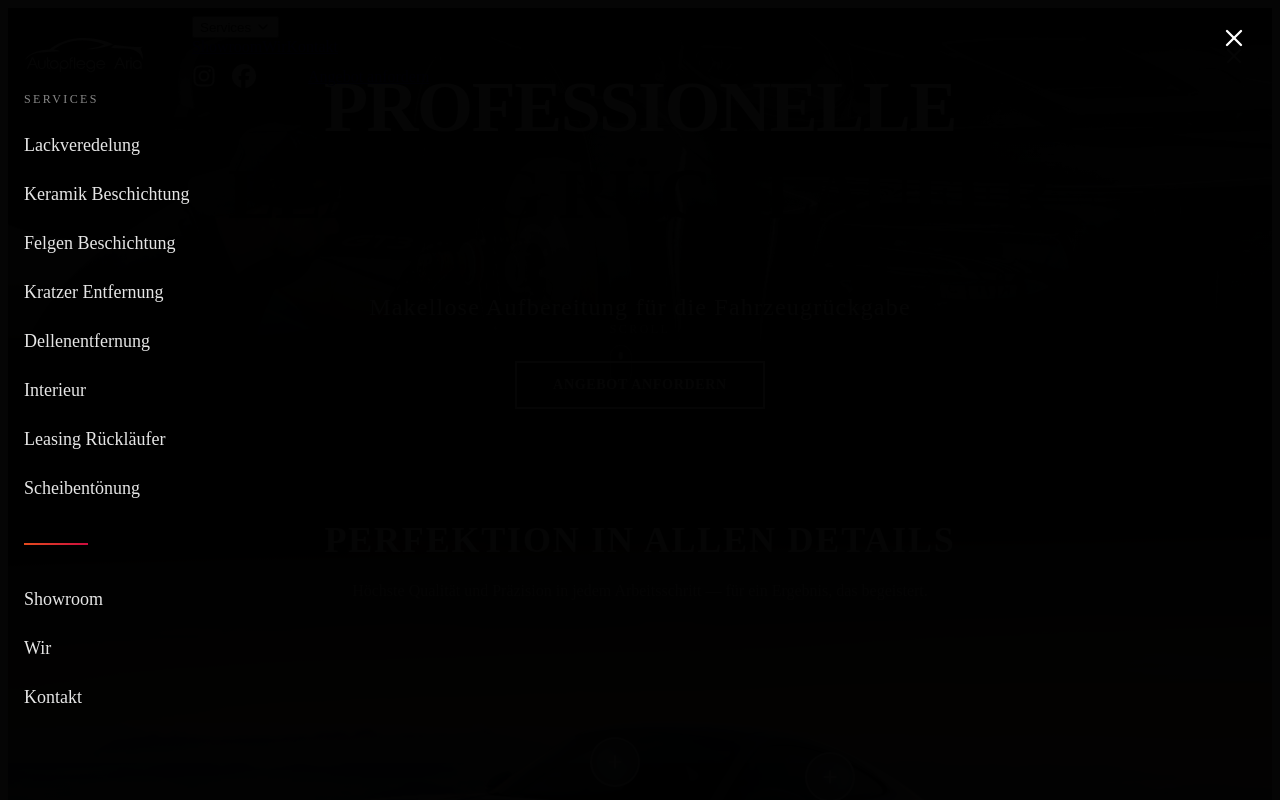
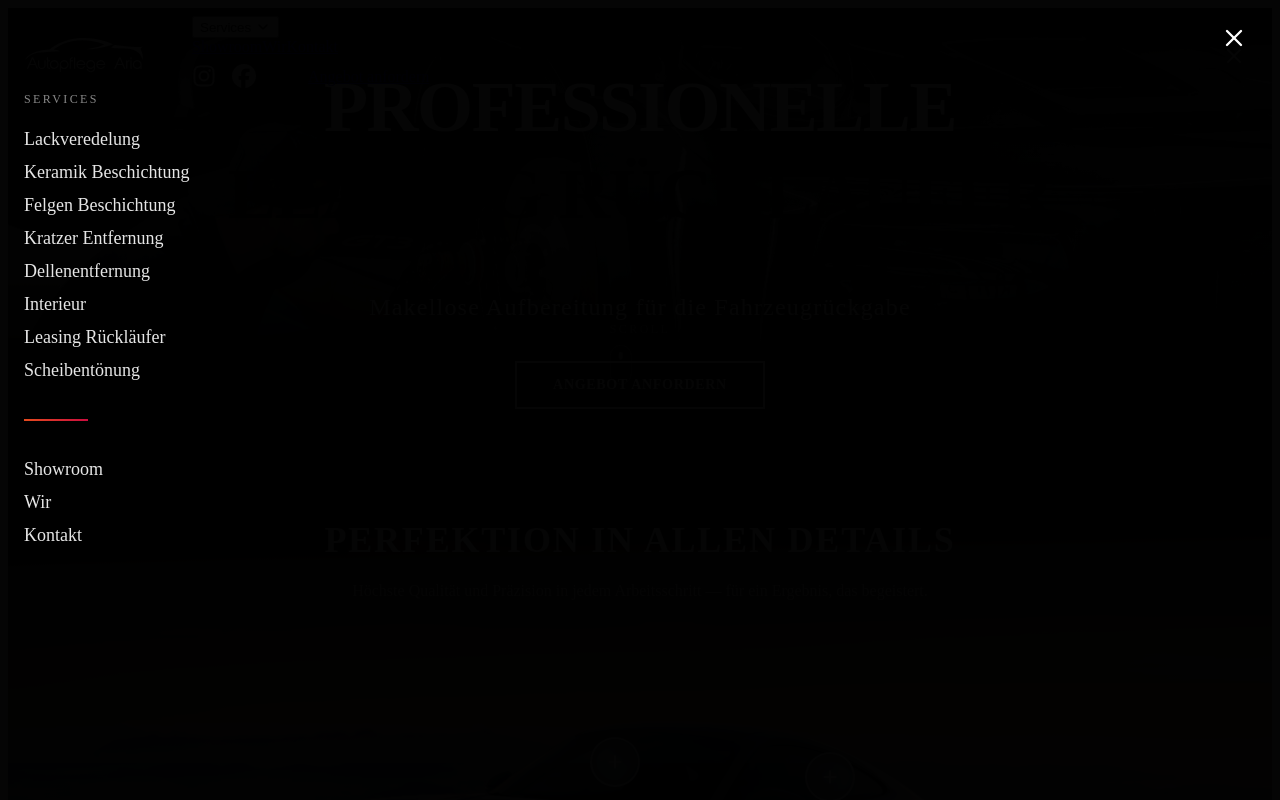
Before and after one commit to ardijancuri/german-cars-website, a React (Vite) app: page / in a window 1280 px wide. Both pictures are taken after a click on the button 1234 px from the left and 57 px from the top of the page. Shown: the top 800 px of the page. Built offline with nearby package versions, Linux system fonts and the light colour scheme; the HTML template or start-up script is replaced by a standard one.

Commit message:
updated mobile navigation links

```diff
--- a/src/components/layout/Navbar.jsx
+++ b/src/components/layout/Navbar.jsx
@@ -479,14 +479,14 @@ export default function Navbar() {
                   >
                     Services
                   </p>
-                  <div style={{ display: 'flex', flexDirection: 'column', gap: '4px' }}>
+                  <div style={{ display: 'flex', flexDirection: 'column', gap: '0px' }}>
                     {services.map((service) => (
                       <Link
                         key={service.path}
                         to={service.path}
                         style={{
                           display: 'block',
-                          padding: '12px 0',
+                          padding: '6px 0',
                           fontSize: '18px',
                           color: 'rgba(255, 255, 255, 0.9)',
                           textDecoration: 'none',
@@ -510,14 +510,14 @@ export default function Navbar() {
                 />
 
                 {/* Main Links */}
-                <div style={{ display: 'flex', flexDirection: 'column', gap: '4px', marginBottom: '32px' }}>
+                <div style={{ display: 'flex', flexDirection: 'column', gap: '0px', marginBottom: '32px' }}>
                   {navLinks.map((link) => (
                     <Link
                       key={link.path}
                       to={link.path}
                       style={{
                         display: 'block',
-                        padding: '12px 0',
+                        padding: '6px 0',
                         fontSize: '18px',
                         color: 'rgba(255, 255, 255, 0.9)',
                         textDecoration: 'none',
```
